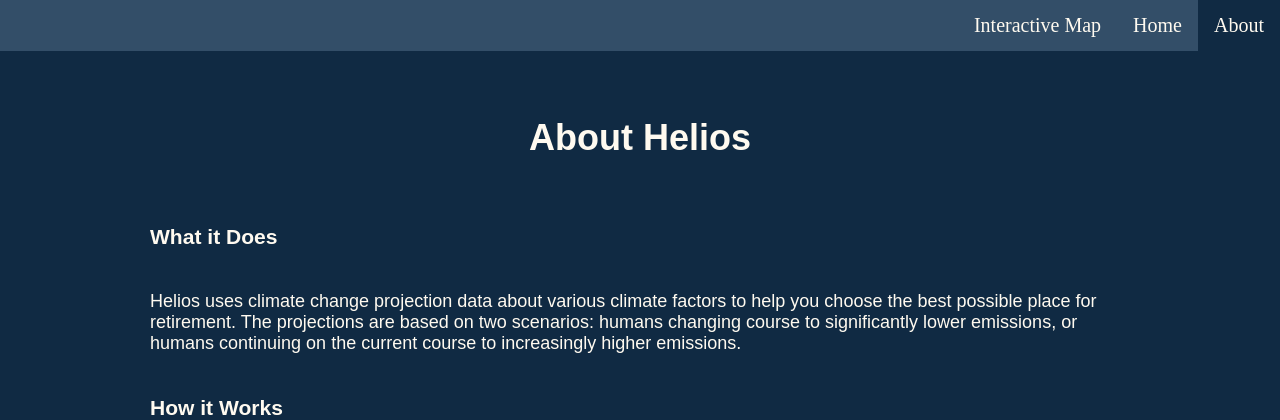
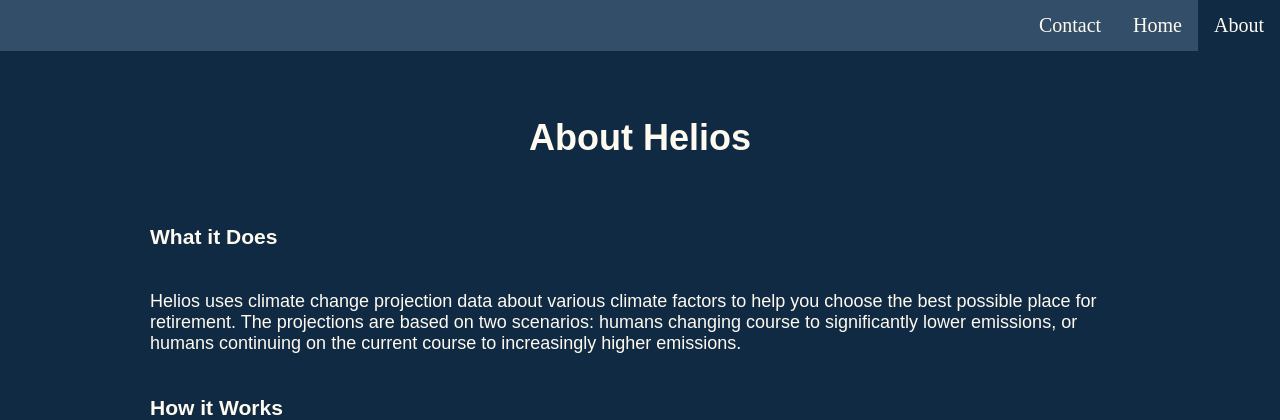
Before and after one commit to rathlorieldc/helios, a Flask app: page /about in a window 1280 px wide. Shown: the top 420 px of the page. Run offline with Flask 2, Linux system fonts and the light colour scheme.

Commit message:
Version 1.0.1

```diff
--- a/app.py
+++ b/app.py
@@ -244,12 +244,6 @@ def about():
     return render_template('about.html')
 
 
-@app.route('/interactive_map')
-def interactive_map():
-    """ displays the interactive map page """
-    return render_template('interactive_map.html')
-
-
 @app.errorhandler(404)
 def page_not_found(e):
     # explicitly set 404 status
--- a/templates/about.html
+++ b/templates/about.html
@@ -59,7 +59,7 @@
     <div class="topnav">
         <a class="active" href="about">About</a>
         <a href="home">Home</a>
-        <a href="interactive_map">Interactive Map</a>
+        <a href="mailto:heliosproject2080@gmail.com">Contact</a>
     </div>
     <div class="content">
         <br><br>
@@ -111,11 +111,10 @@
             participating students.<br><br>
             Front-end and back-end developer: Deysha Rivera <br><br>
             Project concept: Maxime Dugas-Davis <br><br>
-            Project design: Deysha Rivera, Martial Xavier Wonna Njewou <br><br>
-            Interactive map: Maxime Dugas-Davis <br><br>
+            Project design: Deysha Rivera <br><br>
             Climate data research: Deysha Rivera <br><br>
             Natural disasters data research: Kevin Schneider <br><br>
-            Testing: Martial Xavier Wonna Njewou, Kevin Schneider, Deysha Rivera
+            Testing: Kevin Schneider, Deysha Rivera
         </p>
         <p style="text-align: center">
             <br><br><br><br>
--- a/templates/home.html
+++ b/templates/home.html
@@ -112,7 +112,7 @@
     }
     /* Selected item highlight */
     .select2-container--default .select2-results__option--selected {
-        background: #3D3D3D !important;
+        background: #BCCCDC !important;
         color: black !important;
     }
     /* Search result message area */
@@ -153,7 +153,7 @@
     <div class="topnav">
         <a class="active" href="home">Home</a>
         <a href="about">About</a>
-        <a href="interactive_map">Interactive Map</a>
+        <a href="mailto:heliosproject2080@gmail.com">Contact</a>
     </div>
     <div style="margin-left: 20px; color: floralwhite; font-family: 'Arial Rounded MT Bold'; padding-top: 10px">
         <p>
--- a/templates/results.html
+++ b/templates/results.html
@@ -76,7 +76,7 @@
     <div class="topnav">
         <a href="home">Home</a>
         <a href="about">About</a>
-        <a href="interactive_map">Interactive Map</a>
+        <a href="mailto:heliosproject2080@gmail.com">Contact</a>
     </div>
     <div class="content">
         <h1>Results for {{ location }} in {{ decade }}</h1>
```
